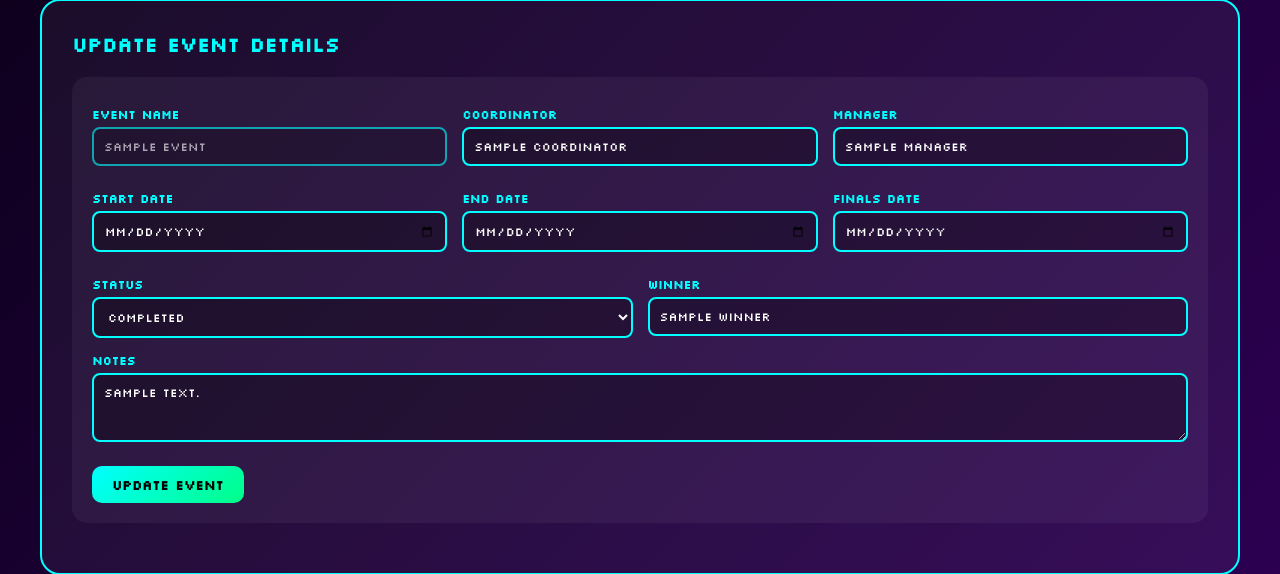
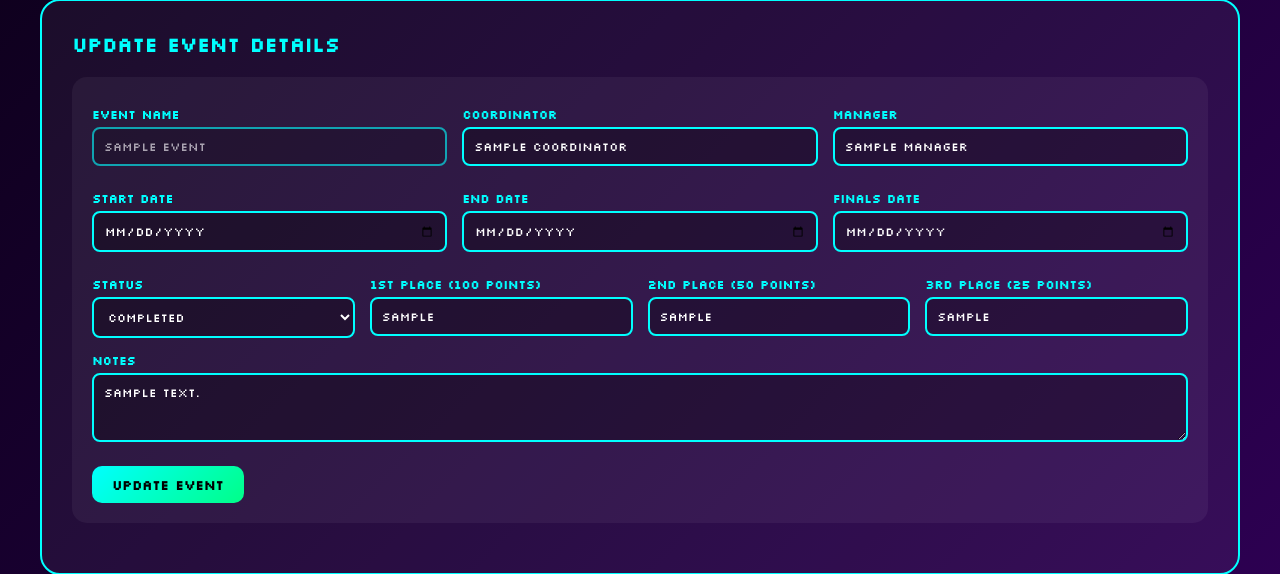
Before and after one commit to miniphotos93-boop/felizzo25-dashboard, a Flask app: template templates/event_manage_tabs.html in a window 1280 px wide, after a click on "✏️ Update Event". Shown: the part 352-926 px from the top of the page. Run offline with Flask 3, Linux system fonts and the light colour scheme; the template is opened without the code that fills it: most values are stand-ins (such as "Sample title", 1, 10 or a date in 2020); some libraries are stand-ins or nearby versions.

Commit message:
Add 1st/2nd/3rd place fields to event settings tab

```diff
--- a/templates/event_manage_tabs.html
+++ b/templates/event_manage_tabs.html
@@ -192,8 +192,16 @@
                         </select>
                     </div>
                     <div>
-                        <label>Winner</label>
-                        <input type="text" name="winner" value="{{ event.Winner }}">
+                        <label>1st Place (100 points)</label>
+                        <input type="text" name="first_place" value="{{ event.First_Place }}">
+                    </div>
+                    <div>
+                        <label>2nd Place (50 points)</label>
+                        <input type="text" name="second_place" value="{{ event.Second_Place }}">
+                    </div>
+                    <div>
+                        <label>3rd Place (25 points)</label>
+                        <input type="text" name="third_place" value="{{ event.Third_Place }}">
                     </div>
                 </div>
 
```
